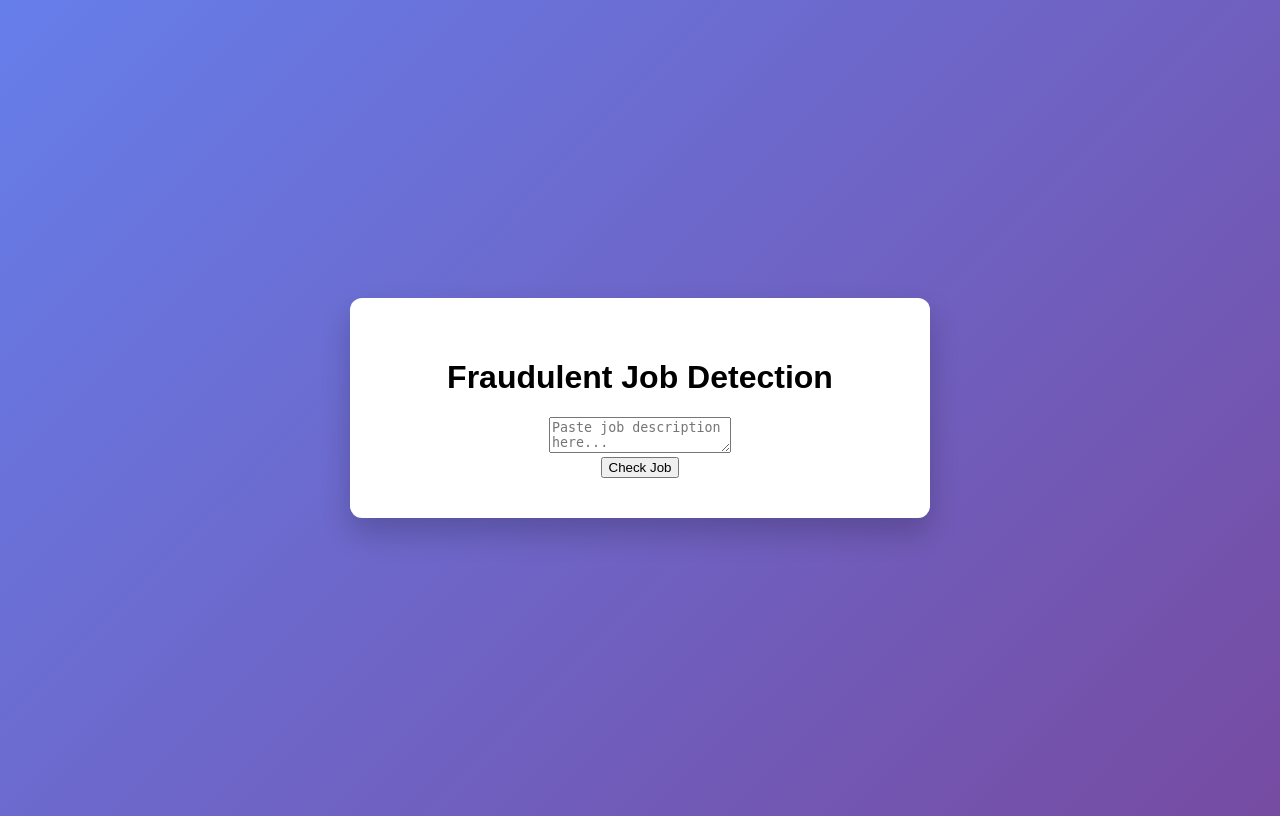
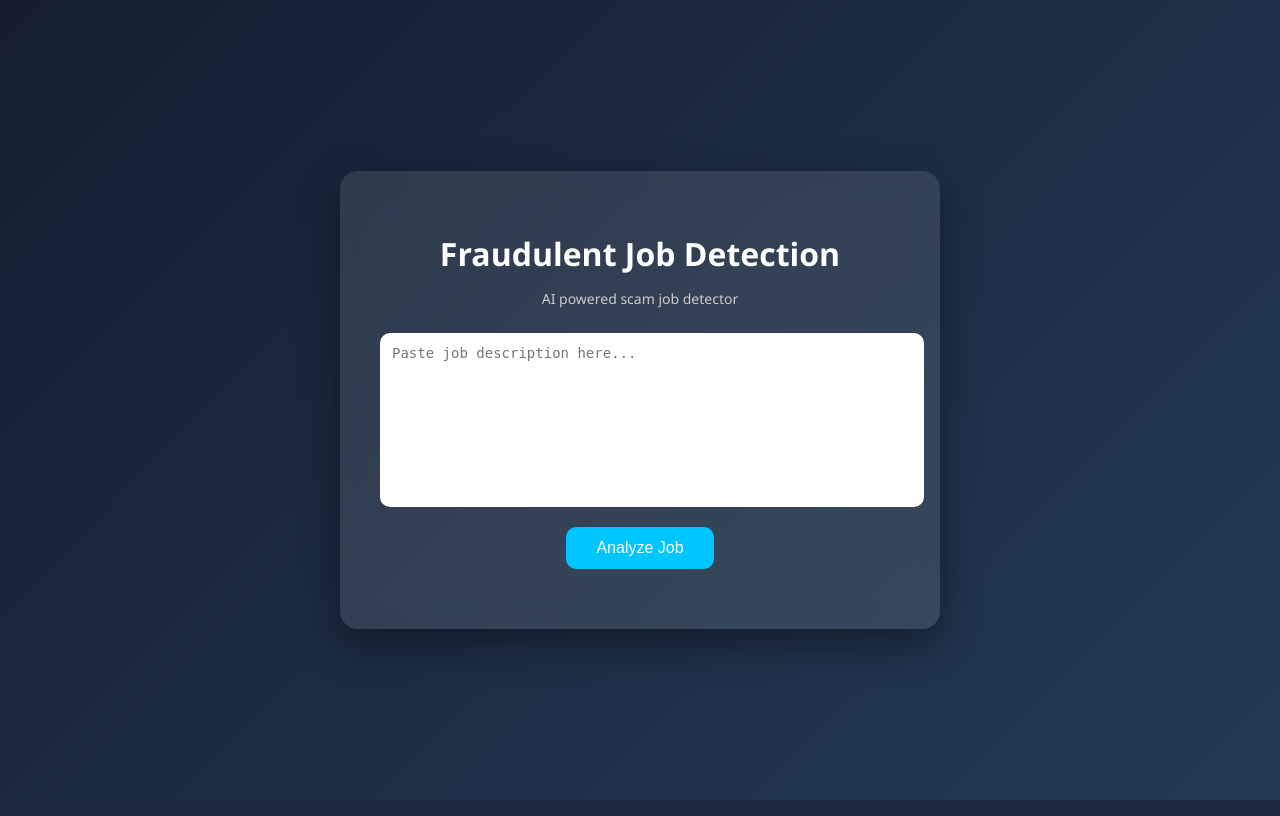
Before and after one commit to Ruby-Rubin/Fraud_Job_Detection, a Flask app: page / in a window 1280 px wide. Run offline with Flask 3, Linux system fonts and the light colour scheme; parts of the project's set-up code (start-up, migrations or seed data) failed here and were passed over.

Commit message:
improved frontend UI

```diff
--- a/Static/style.css
+++ b/Static/style.css
@@ -1,6 +1,7 @@
 body{
-    font-family: Arial, sans-serif;
-    background: linear-gradient(135deg,#667eea,#764ba2);
+    margin:0;
+    font-family: 'Segoe UI', sans-serif;
+    background: linear-gradient(135deg,#141e30,#243b55);
     height:100vh;
     display:flex;
     justify-content:center;
@@ -8,10 +9,64 @@ body{
 }
 
 .container{
-    background:white;
+    backdrop-filter: blur(12px);
+    background: rgba(255,255,255,0.1);
     padding:40px;
-    border-radius:12px;
-    width:500px;
+    border-radius:18px;
+    width:520px;
     text-align:center;
-    box-shadow:0 15px 30px rgba(0,0,0,0.2);
+    color:white;
+    box-shadow:0 15px 40px rgba(0,0,0,0.4);
 }
+
+h1{
+    margin-bottom:5px;
+}
+
+.subtitle{
+    font-size:14px;
+    margin-bottom:25px;
+    color:#cccccc;
+}
+
+textarea{
+    width:100%;
+    height:150px;
+    padding:12px;
+    border-radius:10px;
+    border:none;
+    outline:none;
+    resize:none;
+    font-size:14px;
+}
+
+button{
+    margin-top:15px;
+    padding:12px 30px;
+    background:#00c6ff;
+    border:none;
+    color:white;
+    font-size:16px;
+    border-radius:10px;
+    cursor:pointer;
+    transition:0.3s;
+}
+
+button:hover{
+    background:#0072ff;
+    transform:scale(1.05);
+}
+
+.result{
+    margin-top:20px;
+    font-size:20px;
+    font-weight:bold;
+}
+
+.real{
+    color:#00ff9d;
+}
+
+.fraud{
+    color:#ff4d4d;
+}
--- a/templates/index.html
+++ b/templates/index.html
@@ -3,7 +3,7 @@
 
 <head>
 
-<title>Fraud Job Detector</title>
+<title>Fraudulent Job Detection</title>
 
 <link rel="stylesheet" href="{{ url_for('static', filename='style.css') }}">
 
@@ -15,23 +15,26 @@
 
 <h1>Fraudulent Job Detection</h1>
 
+<p class="subtitle">AI powered scam job detector</p>
+
 <form action="/predict" method="post">
 
 <textarea name="job" placeholder="Paste job description here..."></textarea>
 
 <br>
 
-<button type="submit">Check Job</button>
+<button type="submit">Analyze Job</button>
 
 </form>
 
 <div class="result">
 
-{{ prediction_text }}
+{{ prediction_text|safe }}
 
 </div>
 
 </div>
 
 </body>
+
 </html>
```
